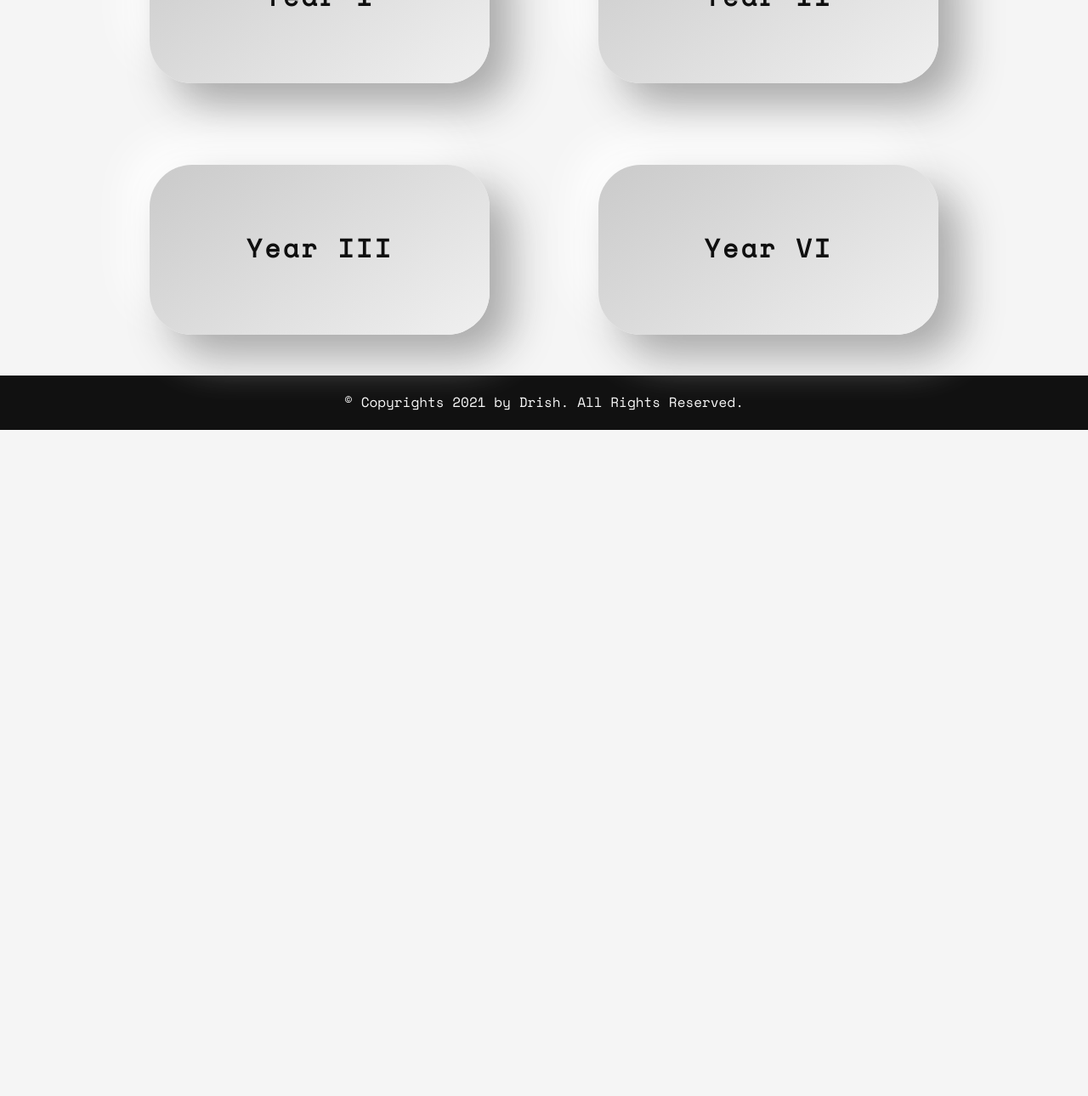
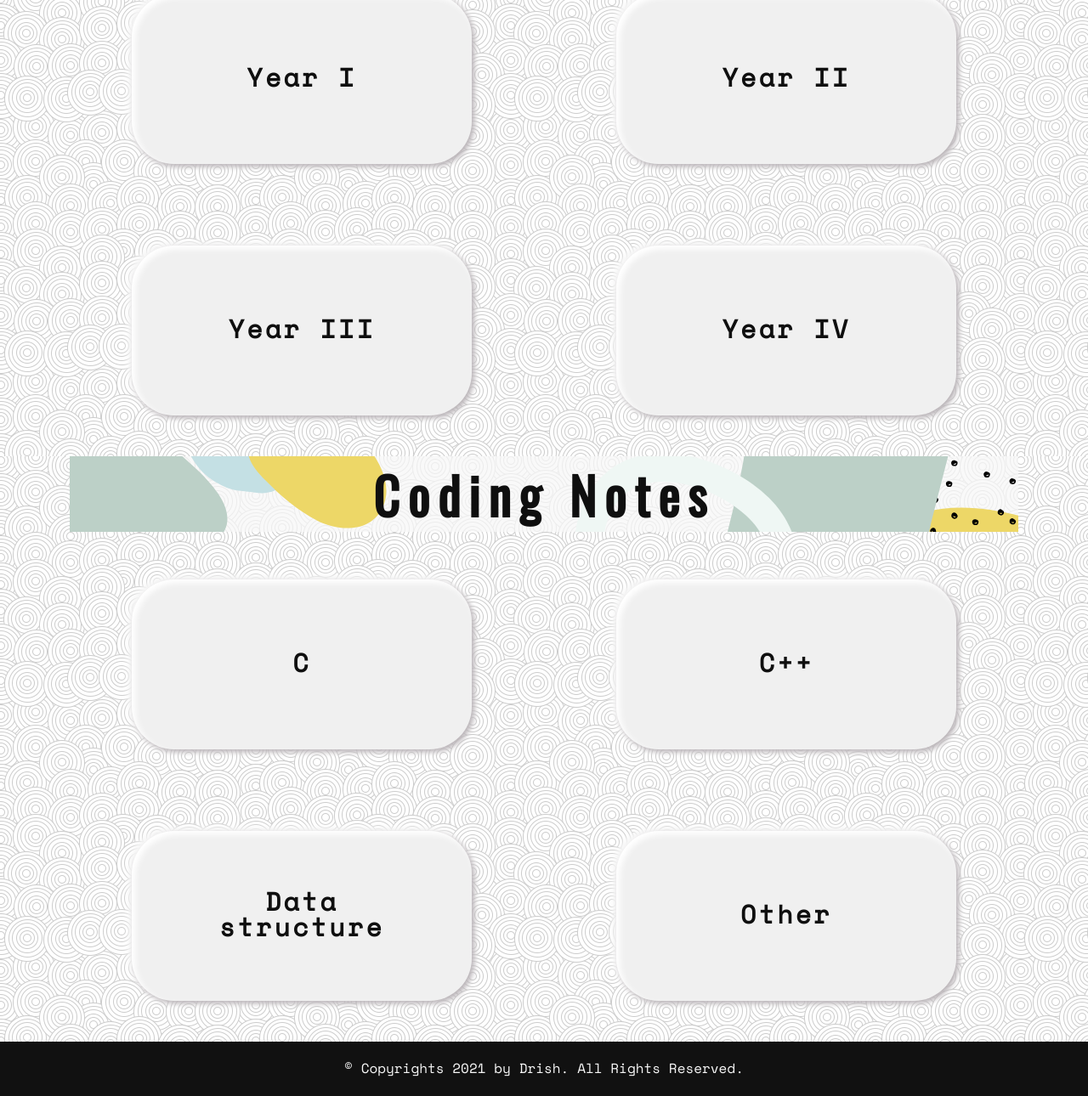
Before and after one commit to Drish-xD/Notes-website, a plain HTML site: page index.html in a window 1280 px wide. Shown: the part 1020-2310 px from the top of the page at 85% size. Before the commit the page ends 1526 px from the top, so only its background shows below. Drawn offline with nearby package versions, Linux system fonts and the light colour scheme; a web font is replaced by a local one.

Commit message:
Update 2

```diff
--- a/Style/style.css
+++ b/Style/style.css
@@ -1,4 +1,7 @@
+/* fonts */
+
 @import url("https://fonts.googleapis.com/css2?family=Oswald&display=swap");
+@import url("https://fonts.googleapis.com/css2?family=Fredericka+the+Great&display=swap");
 
 @font-face {
   font-family: "muli";
@@ -18,9 +21,8 @@
   box-sizing: border-box;
 }
 
-body {
-  background-color: #f5f5f5;
-  /* background-image: url(../Assets/Images/Vorderrhein.svg); */
+.overflow {
+  overflow-x: hidden;
 }
 
 /* Custom Scroll bar */
@@ -42,9 +44,7 @@ body {
   background-color: #0f0f0f;
 }
 
-.overflow {
-  overflow-x: hidden;
-}
+/* Navbar */
 
 .navbar-style {
   background-color: rgb(20, 20, 20);
@@ -55,32 +55,40 @@ body {
 }
 
 .nav-brand {
+  display: inline-flex;
+  text-align: center;
+  align-items: center;
   text-decoration: none;
-  display: flex;
-  flex-direction: column;
 }
 
-.nav-brand p{
-  font: 500 35px "muli";
-  color: #f0f0f0;
-  margin: 0;
+.nav-brand p {
+  font: 35px "Fredericka the Great";
+  color: #f8f8f8;
+  margin: 0 5px;
 }
 
-.nav-brand img{
-  width: 30%;
-  display: flex;
-  align-self: center;
+.nav-brand img {
+  width: 20%;
 }
 
 .nav-link {
-  color: #f0f0f0;
+  color: #f8f8f8;
   text-decoration: none;
   font: 300 25px "spacemono";
 }
 
+.nav-link:hover {
+  color: #a77295;
+}
+
+/* main page / section 1 */
+
 .wrapper {
   display: flex;
   flex-direction: row;
+  background-image: url("../Assets/Images/Vorderrhein.svg");
+  background-blend-mode: soft-light;
+  background-color: #b7b1b5;
 }
 
 .main-text {
@@ -88,6 +96,7 @@ body {
   flex-direction: column;
   align-items: left;
   justify-content: flex-end;
+  color: #0f0f0f;
   height: 90vh;
   width: 100%;
   padding: 50px;
@@ -115,34 +124,61 @@ body {
   width: 100%;
 }
 
-.box {
+/* section 2 - 3 */
+
+#section-2,
+#section-3 {
+  background-image: url(../Assets/Images/swirl_pattern.png);
+}
+
+h2 {
+  background: #f8f8f8c0 url(../Assets/Images/Vorderrhein.svg);
+  background-position: center;
+  font: 600 60px "Oswald";
+  letter-spacing: 0.6rem;
+  text-align: center;
+  color: #0f0f0f;
+}
+
+.button {
   height: 200px;
   width: 400px;
-  margin: 3rem 4rem;
+  border-radius: 50px;
+  margin: 3rem 0;
   align-items: center;
-  background: linear-gradient(145deg, #cacaca, #f0f0f0);
-  box-shadow: 25px 25px 50px #a8a8a8, -25px -25px 50px #ffffff;
-  border-radius: 50px;
   display: flex;
   justify-content: center;
-}
-
-.box:hover {
-  background: linear-gradient(145deg, #f0f0f0, #cacaca);
-  box-shadow: 25px 25px 50px #a8a8a8, -25px -25px 50px #ffffff;
+  cursor: pointer;
+  transition: 0.25s;
 }
 
 .notes-link {
   text-decoration: none;
   font: 600 30px "spacemono";
   letter-spacing: 0.2rem;
+  padding: 50px;
   color: #0f0f0f;
-  padding: 50px;
+  text-align: center;
+  background-color: #f0f0f0;
+  filter: drop-shadow(3.4px 3.4px 3.4px #b7b1b5) drop-shadow(-3.4px -3.4px 3.4px #dcdcdc);
+  -webkit-filter: drop-shadow(3.4px 3.4px 3.4px #b7b1b5) drop-shadow(-3.4px -3.4px 3.4px #f7f7f7);
+  box-shadow: inset 4.3px 4.3px 7px #fff;
 }
 
 .notes-link:hover {
-  color: #0f0f0f;
+  color: #a77295;
+  filter: drop-shadow(5px 5px 3.4px #b7b1b5);
+  -webkit-filter: drop-shadow(5px 5px 3.4px #b7b1b5);
+  box-shadow: inset 2.5px 2.5px 2.5px #fff;
 }
+
+.notes-link:active {
+  filter: drop-shadow(0px 0px 0px rgb(183, 177, 181));
+  -webkit-filter: drop-shadow(0px 0px 0px rgb(183, 177, 181));
+  box-shadow: inset 4.3px 4.3px 7px #b7b1b5;
+}
+
+/* footer */
 
 footer {
   background-color: #111111;
--- a/index.html
+++ b/index.html
@@ -4,27 +4,31 @@
     <meta charset="UTF-8" />
     <meta http-equiv="X-UA-Compatible" content="IE=edge" />
     <meta name="viewport" content="width=device-width, initial-scale=1.0" />
-    <link rel="shortcut icon" type="image/x-icon" href="https://img.icons8.com/plasticine/100/000000/note.png"/>
+    <link rel="shortcut icon" type="image/x-icon" href="https://img.icons8.com/plasticine/100/000000/note.png" />
     <link rel="stylesheet" href="https://unpkg.com/aos@next/dist/aos.css" />
     <script src="https://code.iconify.design/1/1.0.7/iconify.min.js"></script>
     <link href="https://cdn.jsdelivr.net/npm/bootstrap@5.0.2/dist/css/bootstrap.min.css" rel="stylesheet" />
     <link rel="stylesheet" href="Style/style.css" />
     <title>SRM-NOTES</title>
   </head>
+
   <body>
+    <!-- Navigation bar -->
     <nav class="navbar navbar-style">
       <div class="container-fluid d-flex justify-content-center">
         <a class="nav-link" aria-current="page" href="#">Home</a>
         <a class="nav-link" href="#section-2">Notes</a>
         <a class="nav-brand" href="#">
-          <img src="https://img.icons8.com/clouds/100/000000/book-reading.png"/>
-          <p>SRM NOTES</p>
+          <p>SRM</p>
+          <img src="https://img.icons8.com/clouds/100/000000/book-reading.png" />
+          <p>NOTES</p>
         </a>
         <a class="nav-link" href="#">About</a>
         <a class="nav-link" href="#">Contact</a>
       </div>
     </nav>
 
+    <!-- Main page / Section 1 -->
     <main>
       <div class="wrapper">
         <div class="main-text">
@@ -33,37 +37,64 @@
             Lorem ipsum dolor sit amet consectetur, adipisicing elit. Deleniti delectus quos voluptatibus, praesentium
             explicabo quas optio vel non repellat exercitationem saepe obcaecati blanditiis et corporis pariatur porro
             omnis. Animi nemo ab tempore? Dolor nesciunt deserunt quam esse nobis beatae quod explicabo officiis. Itaque
-            earum, unde tenetur vel suscipit maiores reiciendis?
+            earum, unde tenetur vel suscipit maiores reicicjustify-content-centeris?
           </p>
         </div>
         <div class="main-img">
-          <img src="Assets/Images/Vorderrhein.svg" alt="Main-image" />
+          <img src="Assets/Images/Taking notes-amico.svg" alt="Main-image" />
         </div>
       </div>
     </main>
 
+    <!-- Section 2 Notes Year wise -->
     <section id="section-2">
       <div class="container">
-        <div class="row d-flex justify-content-center">
-          <div class="col-md-6 box">
-            <a href="#" class="notes-link">Year I</a>
+        <h2>Year Wise Notes</h2>
+        <div class="row">
+          <div class="col-md-6 d-flex justify-content-center">
+            <a href="#" class="button notes-link">Year I</a>
           </div>
-          <div class="col-md-6 box">
-            <a href="#" class="notes-link">Year II</a>
+          <div class="col-md-6 d-flex justify-content-center">
+            <a href="#" class="button notes-link">Year II</a>
           </div>
         </div>
-        <div class="row d-flex justify-content-center">
-          <div class="col-md-6 box">
-            <a href="#" class="notes-link">Year III</a>
+
+        <div class="row">
+          <div class="col-md-6 d-flex justify-content-center">
+            <a href="#" class="button notes-link">Year III</a>
           </div>
-          <div class="col-md-6 box">
-            <a href="#" class="notes-link">Year VI</a>
+          <div class="col-md-6 d-flex justify-content-center">
+            <a href="#" class="button notes-link">Year IV</a>
           </div>
         </div>
       </div>
     </section>
 
-    <footer class="container-fluid  d-flex justify-content-center foot">
+    <!-- Section 3 Codeing Notes -->
+    <section id="section-3">
+      <div class="container">
+        <h2>Coding Notes</h2>
+        <div class="row">
+          <div class="col-md-6 d-flex justify-content-center">
+            <a href="#" class="button notes-link">C</a>
+          </div>
+          <div class="col-md-6 d-flex justify-content-center">
+            <a href="#" class="button notes-link">C++</a>
+          </div>
+        </div>
+        <div class="row">
+          <div class="col-md-6 d-flex justify-content-center">
+            <a href="#" class="button notes-link">Data structure</a>
+          </div>
+          <div class="col-md-6 d-flex justify-content-center">
+            <a href="#" class="button notes-link">Other</a>
+          </div>
+        </div>
+      </div>
+    </section>
+
+    <!-- Footer -->
+    <footer class="container-fluid d-flex justify-content-center foot">
       &copy; Copyrights 2021 by Drish. All Rights Reserved.
     </footer>
 
```
Also changed, not shown: Assets/Images/Taking notes-amico.svg (added), Assets/Images/swirl_pattern.png (added).
